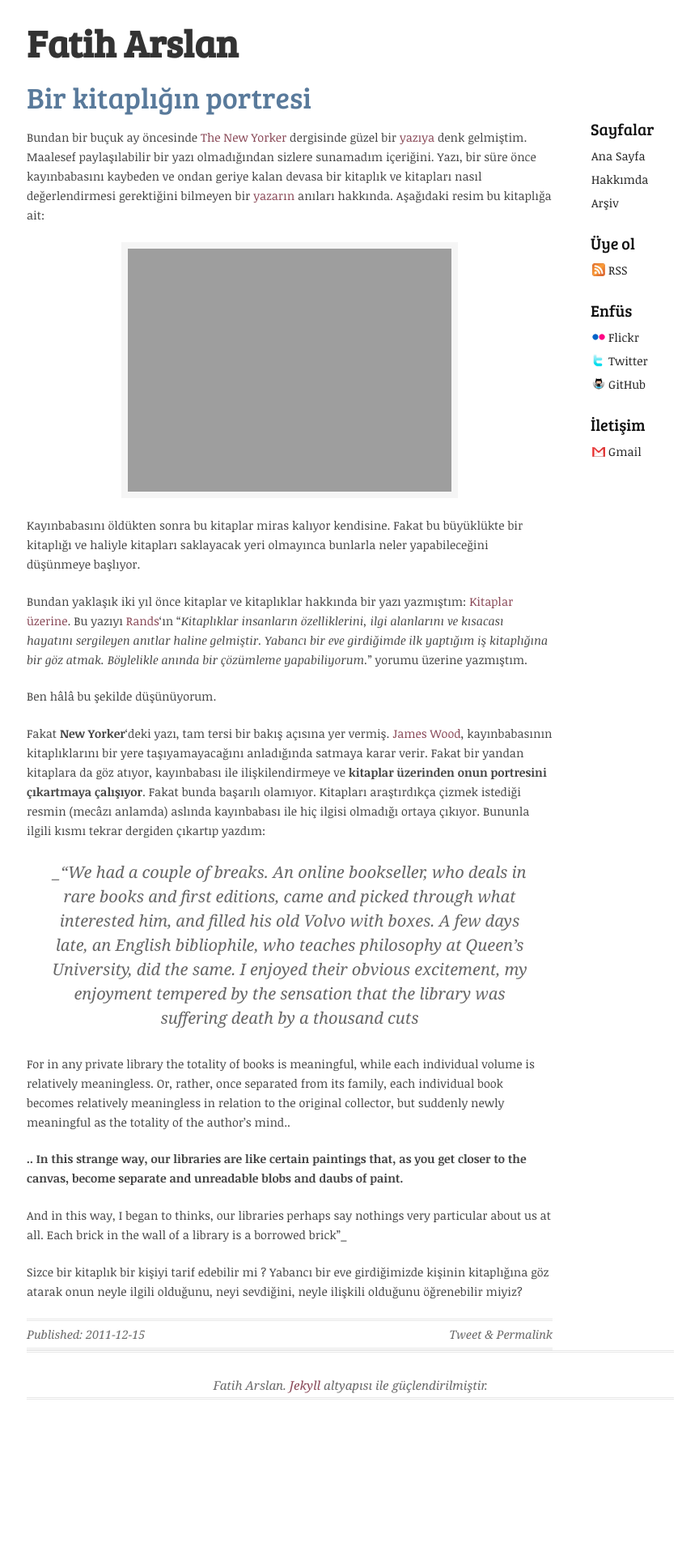
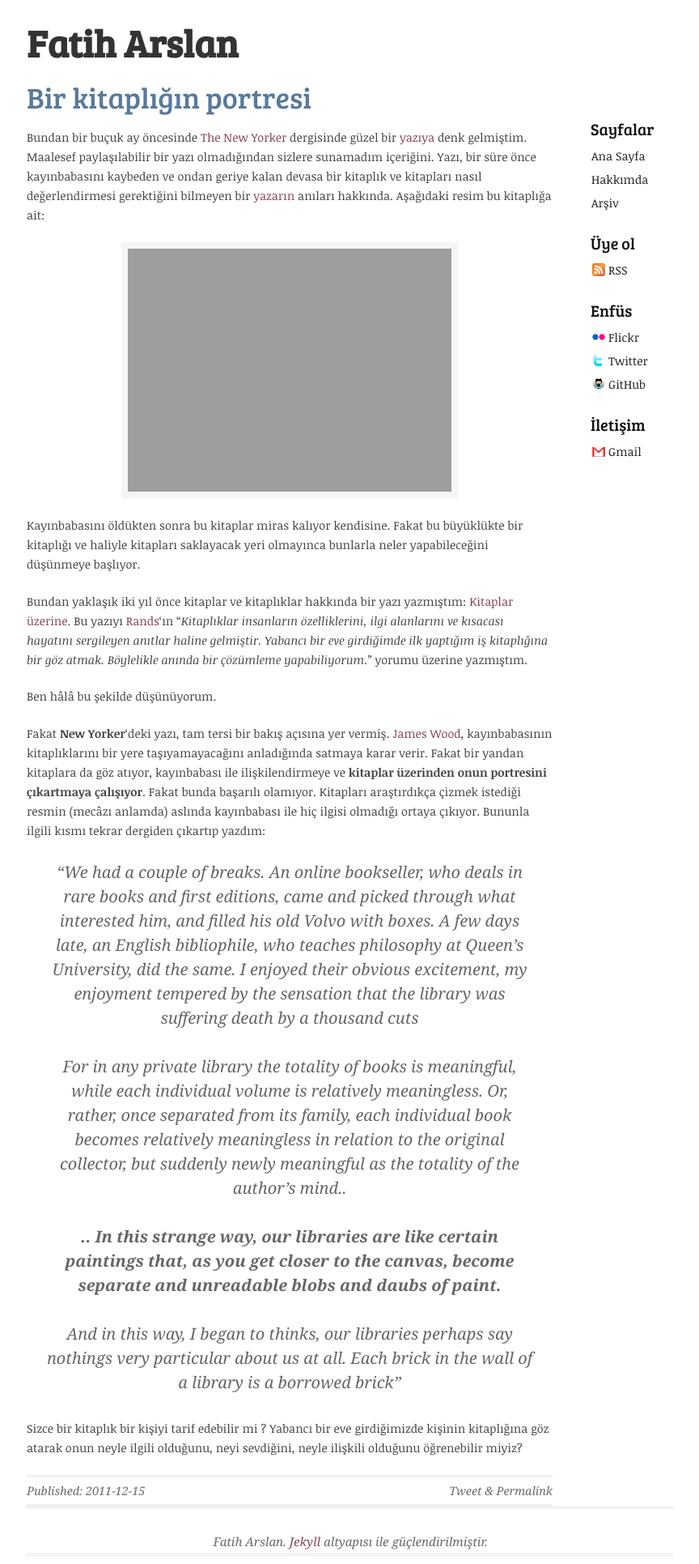
Before and after one commit to fatih/blog.arsln.org-backup, a Jekyll site: the page built from _posts/2011-12-15-bir-kitapligin-portresi.markdown, in a window 1280 px wide. Shown: the whole page at 81% size, without its empty margins (207-1071 px from the left). Built offline with Jekyll 4.4.1, drawn with Linux system fonts in a browser that asks for light colours; Markdown is read by kramdown in place of the engine named in the settings; comment, search, counter and statistics services are not loaded; before the commit the page ends 1738 px from its top, so only the background shows below that.

Commit message:
Format blockquotes

```diff
--- a/_posts/2011-12-15-bir-kitapligin-portresi.markdown
+++ b/_posts/2011-12-15-bir-kitapligin-portresi.markdown
@@ -26,19 +26,13 @@
 
 Fakat **New Yorker**'deki yazı, tam tersi bir bakış açısına yer vermiş. [James Wood](http://en.wikipedia.org/wiki/James_Wood_(critic)), kayınbabasının kitaplıklarını bir yere taşıyamayacağını anladığında satmaya karar verir. Fakat bir yandan kitaplara da göz atıyor, kayınbabası ile ilişkilendirmeye ve **kitaplar üzerinden onun portresini çıkartmaya çalışıyor**. Fakat bunda başarılı olamıyor. Kitapları araştırdıkça çizmek istediği resmin (mecâzı anlamda) aslında kayınbabası ile hiç ilgisi olmadığı ortaya çıkıyor. Bununla ilgili kısmı tekrar dergiden çıkartıp yazdım:
 
+> "We had a couple of breaks. An online bookseller, who deals in rare books and first editions, came and picked through what interested him, and filled his old Volvo with boxes. A few days late, an English bibliophile, who teaches philosophy at Queen's University, did the same. I enjoyed their obvious excitement, my enjoyment tempered by the sensation that the library was suffering death by a thousand cuts
 
+> For in any private library the totality of books is meaningful, while each individual volume is relatively meaningless. Or, rather, once separated from its family, each individual book becomes relatively meaningless in relation to the original collector, but suddenly newly meaningful as the totality of the author's mind..
 
+> **.. In this strange way, our libraries are like certain paintings that, as you get closer to the canvas, become separate and unreadable blobs and daubs of paint.**
 
-
-> _"We had a couple of breaks. An online bookseller, who deals in rare books and first editions, came and picked through what interested him, and filled his old Volvo with boxes. A few days late, an English bibliophile, who teaches philosophy at Queen's University, did the same. I enjoyed their obvious excitement, my enjoyment tempered by the sensation that the library was suffering death by a thousand cuts
-
-For in any private library the totality of books is meaningful, while each individual volume is relatively meaningless. Or, rather, once separated from its family, each individual book becomes relatively meaningless in relation to the original collector, but suddenly newly meaningful as the totality of the author's mind..
-
-**.. In this strange way, our libraries are like certain paintings that, as you get closer to the canvas, become separate and unreadable blobs and daubs of paint.**
-
-And in this way, I began to thinks, our libraries perhaps say nothings very particular about us at all. Each brick in the wall of a library is a borrowed brick"_
-
-
+> And in this way, I began to thinks, our libraries perhaps say nothings very particular about us at all. Each brick in the wall of a library is a borrowed brick"
 
 
 
```
